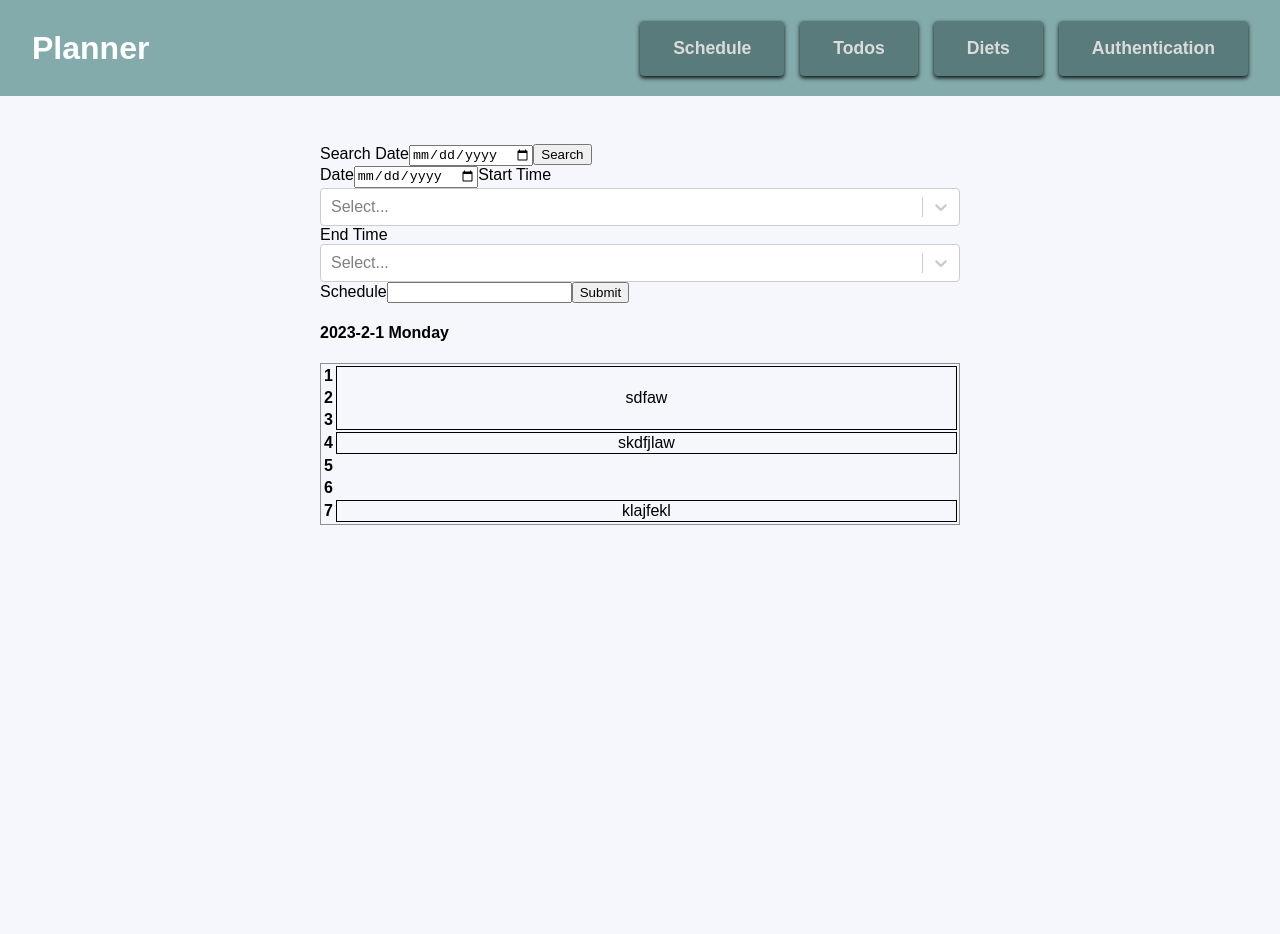
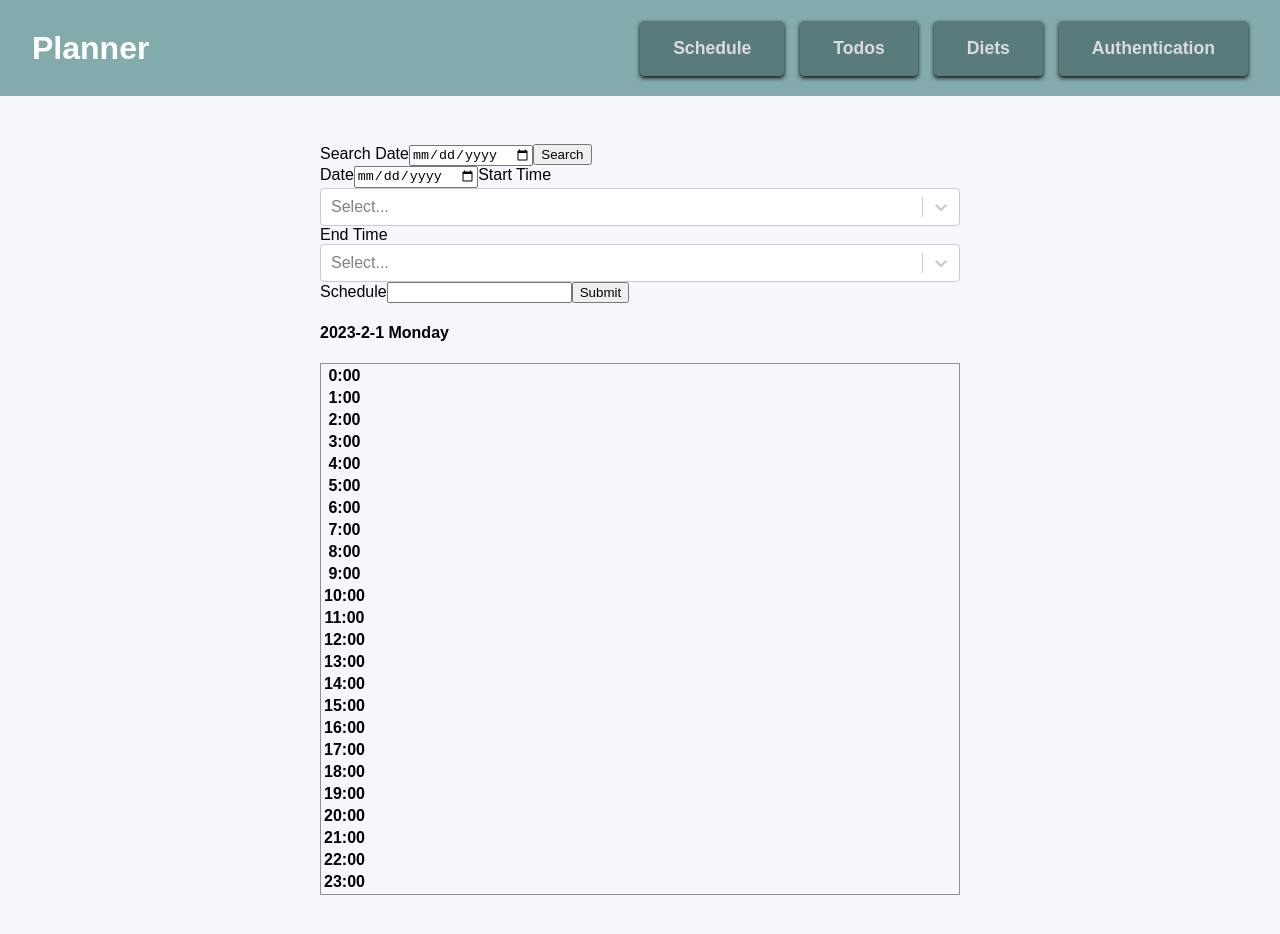
Before and after one commit to jeehee1/todos-react-app, a React (Create React App) app: page /schedule in a window 1280 px wide. Shown: the top 934 px of the page. Before the commit the page ends 800 px from the top, so only its background shows below. Built offline with nearby package versions, Linux system fonts and the light colour scheme.

Commit message:
show schedule in DailySchedule component

```diff
--- a/src/components/schedule/DailySchedule.js
+++ b/src/components/schedule/DailySchedule.js
@@ -8,62 +8,41 @@ const DailySchedule = (props) => {
   const example = schedules.map((data) => data.start > 3);
   console.log(example);
 
-  // for (let i = 0; i < 24; i++) {
-  //   if (schedules) {
-  //     for (const schedule of schedules) {
-  //       if (schedule.start === i) {
-  //         <tr>
-  //           <th>{`${i}:00`}</th>
-  //           <td rowSpan={schedule.end - schedule.start}>{schedule.schedule}</td>
-  //         </tr>;
-  //       } else {
-  //       <tr>
-  //         <th>{`${i}:00`}</th>
-  //         <td></td>
-  //       </tr>;
-  //     }
-  //   }
-  //   scheduleList.push(
-  //     <tr>
-  //       <th>{`${i}:00`}</th>
-  //       <td></td>
-  //     </tr>
-  //   );
-  // }
+  for (let i = 0; i < 24; i++) {
+    if (schedules) {
+      const matchedTime = schedules.filter((data) => data.start === i);
+      // if (matchedTime.length > 0) {
+      //   console.log(matchedTime[0]);
+      //   console.log(matchedTime[0].end - matchedTime[0].start);
+      // }
+      matchedTime.length > 0
+        ? scheduleList.push(
+            <tr>
+              <th>{`${i}:00`}</th>
+              <td rowSpan={matchedTime[0].end - matchedTime[0].start}>
+                {matchedTime[0].schedule}
+              </td>
+            </tr>
+          )
+        : scheduleList.push(
+            <tr>
+              <th>{`${i}:00`}</th>
+            </tr>
+          );
+    } else {
+      <tr>
+        <th>{`${i}:00`}</th>
+      </tr>;
+    }
+  }
+  console.log(scheduleList);
 
   return (
     <Fragment>
       <h4>2023-2-1 Monday</h4>
       <div className={classes.schedule}>
         <table>
-          {/* <tbody className={classes.schedule}>{scheduleList}</tbody> */}
-
-          <tbody>
-            <tr>
-              <th>1</th>
-              <td rowSpan="3">sdfaw</td>
-            </tr>
-            <tr>
-              <th>2</th>
-            </tr>
-            <tr>
-              <th>3</th>
-            </tr>
-            <tr>
-              <th>4</th>
-              <td>skdfjlaw</td>
-            </tr>
-            <tr>
-              <th>5</th>
-            </tr>
-            <tr>
-              <th>6</th>
-            </tr>
-            <tr>
-              <th>7</th>
-              <td>klajfekl</td>
-            </tr>
-          </tbody>
+          <tbody className={classes.schedule}>{scheduleList}</tbody>
         </table>
       </div>
     </Fragment>
```
